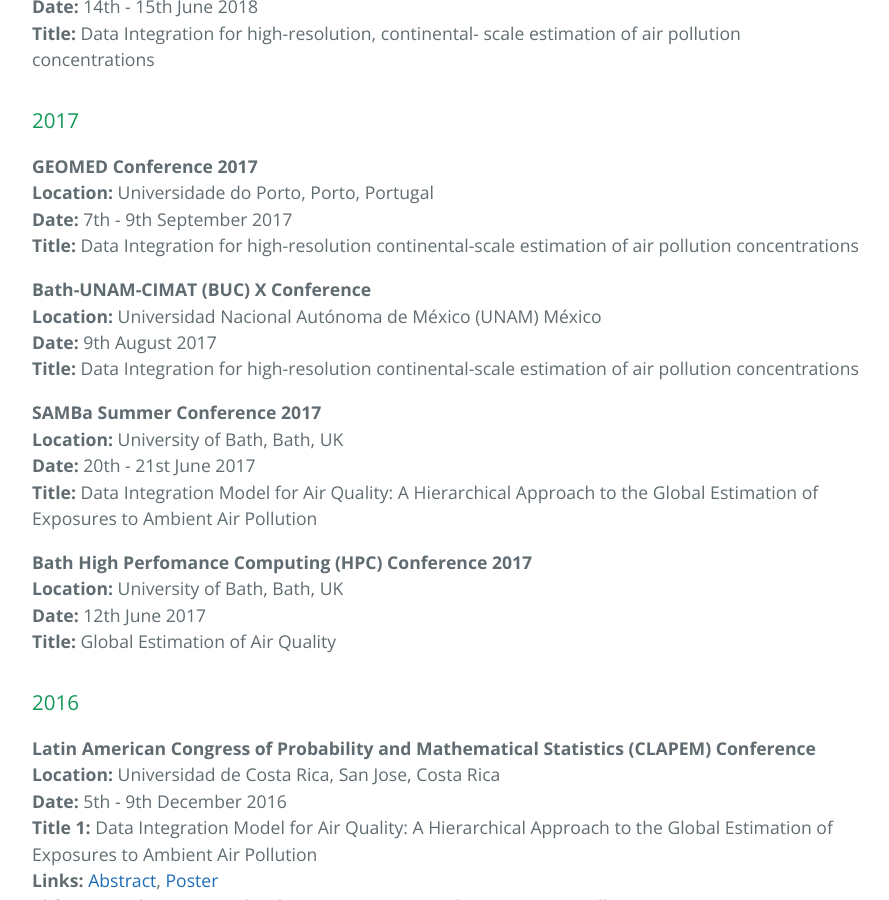
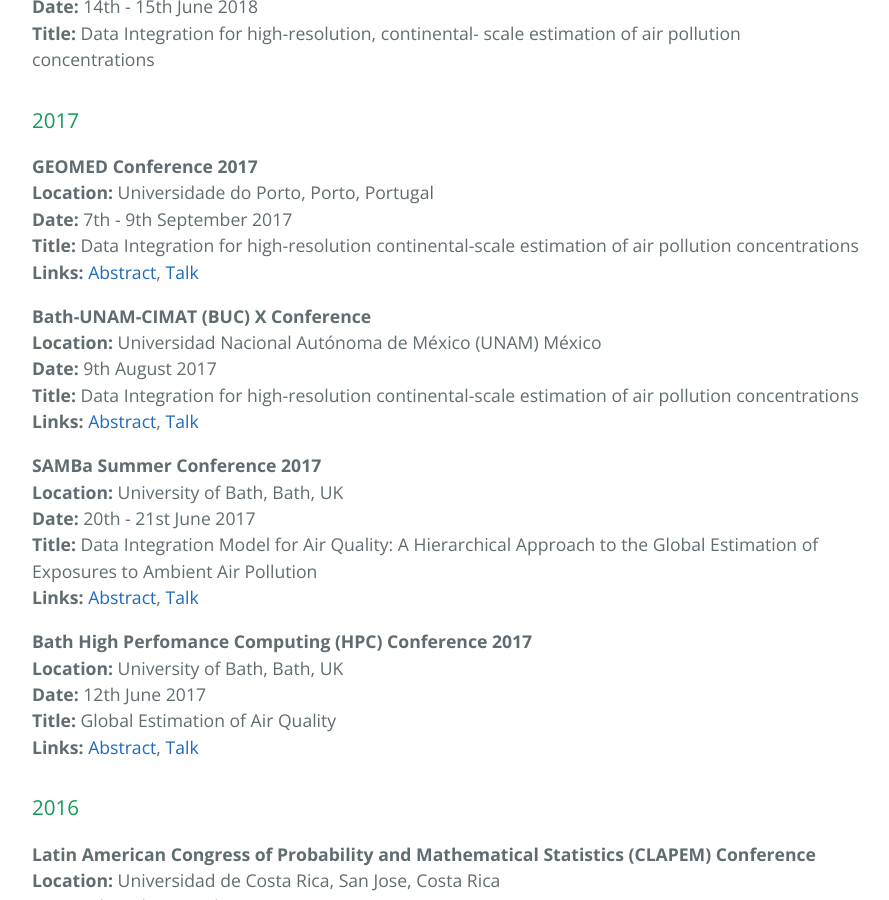
Before and after one commit to matthewllthomas/matthewllthomas.github.io, a Jekyll site: the page built from presentations/index.md, in a window 1280 px wide and 900 px high, scrolled down 1900 px. Shown: the whole window, without its empty margins (192-1081 px from the left). Built offline with Jekyll 4.4.1, drawn with Linux system fonts in a browser that asks for light colours; the repository's description, which GitHub fills in, is left out.

Commit message:
Uploading 2017 posters and presentations

```diff
--- /dev/null
+++ b/presentations/2017/BUCX/abstract.txt
@@ -0,0 +1 @@
+Air pollution represents one of the most important environmental risk factors to human health with a number of pollutants associated with adverse health outcomes. Epidemiological studies designed to estimate the risks associated with air pollution require accurate measures of concentrations with comprehensive coverage of a study area. Traditionally, these have been based on measurements from ground monitors but this may not provide information of sufficient quality and coverage to allow accurate spatial (and temporal) prediction at any location at which estimated concentrations are required. Ground monitoring data may therefore need to be supplemented with information from other sources, such as estimates from satellite remote sensing, chemical transport models, land use and topography. Set within a Bayesian hierarchical modelling framework, downscaling models are used to align data generated at different geographical resolutions, including point locations and a series of (potentially non-aligned) grids of varying resolutions. The proposed modelling approach is used to predict concentrations of nitrogen dioxide, together with measures of uncertainty, at a high-resolution throughout Western Europe by integrating data from ground monitoring, chemical transport models together with land-use information. Performing complex Bayesian inference combining potentially large datasets may be computationally challenging and we perform approximate Bayesian inference using INLA.
--- /dev/null
+++ b/presentations/2017/GEOMED/abstract.txt
@@ -0,0 +1 @@
+Air pollution represents one of the most important environmental risk factors to human health with a number of pollutants associated with adverse health outcomes. Epidemiological studies designed to estimate the risks associated with air pollution require accurate measures of concentrations with comprehensive coverage of a study area. Traditionally, these have been based on measurements from ground monitors but this may not provide information of sufficient quality and coverage to allow accurate spatial (and temporal) prediction at any location at which estimated concentrations are required. Ground monitoring data may therefore need to be supplemented with information from other sources, such as estimates from satellite remote sensing, chemical transport models, land use and topography. Set within a Bayesian hierarchical modelling framework, downscaling models are used to align data generated at different geographical resolutions, including point locations and a series of (potentially non-aligned) grids of varying resolutions. The proposed modelling approach is used to predict concentrations of nitrogen dioxide, together with measures of uncertainty, at a high-resolution throughout Western Europe by integrating data from ground monitoring, chemical transport models together with land-use information. Performing complex Bayesian inference combining potentially large datasets may be computationally challenging and we perform approximate Bayesian inference using INLA.
--- a/presentations/index.md
+++ b/presentations/index.md
@@ -66,22 +66,26 @@ subtitle: Presentations
 **GEOMED Conference 2017** <br>
 **Location:** Universidade do Porto, Porto, Portugal <br>
 **Date:** 7th - 9th September 2017 <br>
-**Title:** Data Integration for high-resolution continental-scale estimation of air pollution concentrations
+**Title:** Data Integration for high-resolution continental-scale estimation of air pollution concentrations<br>
+**Links:** [Abstract](2017/GEOMED/abstract.txt), [Talk](2017/GEOMED/poster.pdf)
 
 **Bath-UNAM-CIMAT (BUC) X Conference** <br>
 **Location:**  Universidad Nacional Autónoma de México (UNAM) México <br>
 **Date:** 9th August 2017 <br>
-**Title:** Data Integration for high-resolution continental-scale estimation of air pollution concentrations
+**Title:** Data Integration for high-resolution continental-scale estimation of air pollution concentrations<br>
+**Links:** [Abstract](2017/BUCX/abstract.txt), [Talk](2017/BUCX/presentation.pdf)
 
 **SAMBa Summer Conference 2017** <br>
 **Location:** University of Bath, Bath, UK  <br>
 **Date:** 20th - 21st June 2017 <br>
-**Title:** Data Integration Model for Air Quality: A Hierarchical Approach to the Global Estimation of Exposures to Ambient Air Pollution
+**Title:** Data Integration Model for Air Quality: A Hierarchical Approach to the Global Estimation of Exposures to Ambient Air Pollution<br>
+**Links:** [Abstract](2017/SAMBa/abstract.txt), [Talk](2017/SAMBa/presentation.pdf)
 
 **Bath High Perfomance Computing (HPC) Conference 2017** <br>
 **Location:** University of Bath, Bath, UK <br>
 **Date:** 12th June 2017 <br>
-**Title:** Global Estimation of Air Quality
+**Title:** Global Estimation of Air Quality<br>
+**Links:** [Abstract](2017/HPC/abstract.txt), [Talk](2017/HPC/presentation.pdf)
 
 ### 2016
 
```
Also changed, not shown: presentations/2017/HPC/abstract.txt (added, +1 -0 lines), presentations/2017/SAMBa/abstract.txt (added, +1 -0 lines), 4 other files.
